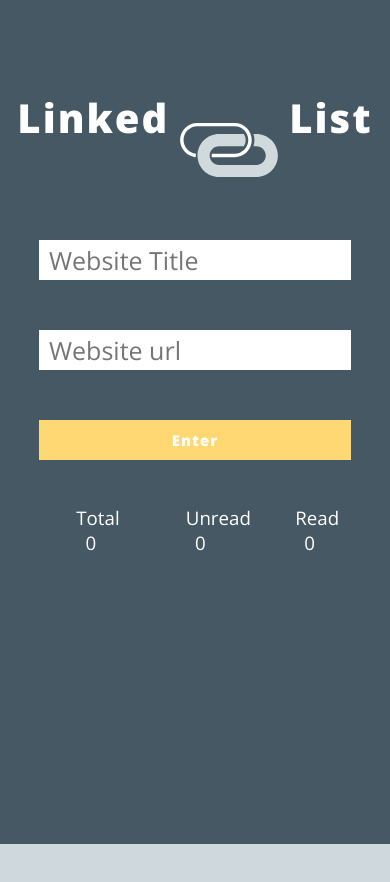
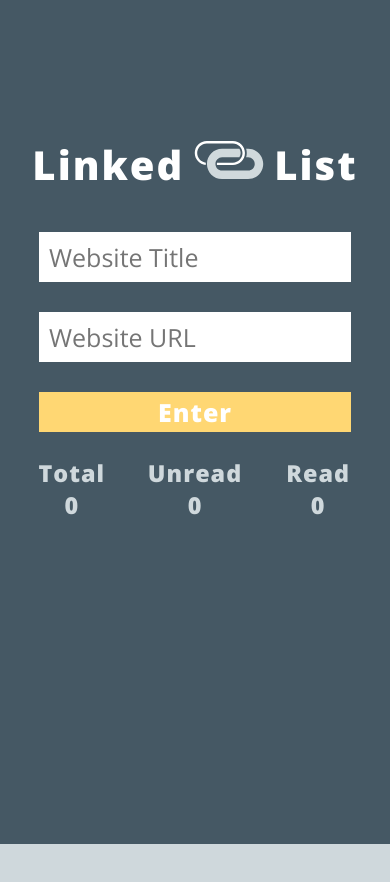
Before and after one commit to francylang/linked-list, a plain HTML site: page index.html in a window 390 px wide. Drawn offline with nearby package versions, Linux system fonts and the light colour scheme.

Commit message:
responsive and bookcount alignment

```diff
--- a/index.html
+++ b/index.html
@@ -11,30 +11,25 @@
   <body>
     <section class="leftside">
       <div class="leftmid">
-        <header>
-          <h1 id="linked">Linked</h1>
-          <img id="icon" src="linked-list-logo.svg">
-          <h1 id="list">List</h1>
+        <header role="banner">
+          <h1 id="linked">Linked<img id="icon" src="linked-list-logo.svg" alt="logo of 2 chain links">List</h1>
         </header>
-        <form>
-          <!--1st input field-->
-          <input class="input" id="website-title" type="text" name="website title" value="" placeholder="Website Title">
-          <!--2nd input field-->
-          <input class="input" id="website-url" type="url" name="website url" value="" placeholder="Website url">
-
-          <!--button for creating the bookmark and adding it to the page-->
+        <form role="form">
+          <input class="input" id="website-title" type="text" name="website title" value="" placeholder="Website Title" aria-required="true">
+          <input class="input" id="website-url" type="url" name="website url" value="" placeholder="Website URL" aria-required="true">
           <input id="enter-button" name="enter" type="submit" value="Enter" disabled>
         </form>
-        <h3 class="bookmarkqty"> Total<br> <span id="qty">0</span></h3>
-        <h3 class="bookmarkqty"> Unread<br> <span id="unreadqty">0</span></h3>
-        <h3 class="bookmarkqty"> Read<br> <span id="readqty">0</span></h3>
+      <div class="bookmarkqty">
+        <h3 class="book-count"> Total<br> <span id="qty">0</span></h3>
+        <h3 class="book-count"> Unread<br> <span id="unreadqty">0</span></h3>
+        <h3 class="book-count"> Read<br> <span id="readqty">0</span></h3>
+      </div>
       </div>
     </section>
-    <!--section for all the created bookmarks-->
     <section class="rightside">
-      <!-- <div class="filler-container">
-        <p class="filler-text">Your bookmark library is currently empty</p>
-      </div> -->
+      <!--section for all the created bookmarks-->
+
+      <!-- jQuery -->
     </section>
     <script src="script.js" charset="utf-8"></script>
   </body>
--- a/style.css
+++ b/style.css
@@ -4,9 +4,9 @@
   box-sizing: border-box;
   font-family: "Open Sans", sans-serif;
 }
+
 body {
   display: flex;
-  /*flex-direction: row;*/
 }
 
 header {
@@ -14,6 +14,12 @@ header {
   justify-content: center;
   margin-top: 50px;
 }
+
+section {
+  width: 50%;
+  height: 100vh;
+}
+
 h1 {
   display: inline-block;
   margin-top: 0;
@@ -21,77 +27,39 @@ h1 {
   color: #FFFFFF;
   font-size: 80px;
   letter-spacing: 2px;
-  /*margin-right: 20px;
-  margin-left: 20px;*/
+  text-align: center;
+  margin-right: 10px;
+  margin-left: 10px;
 }
 
-section {
-  width: 50%;
-  height: 100vh;
-  /*display: flex;
-  flex-direction: row;*/
-}
 
 .leftside {
   justify-content: center;
   background-color: #455864;
   padding-top: 40px;
-  /*display: flex;
-  flex-direction: row;*/
 }
+
 .rightside {
   align-items: center;
   height: 100vh;
   padding: 0px;
   background-color: #CFD8DC;
   overflow-y: scroll;
-
-  /*overflow-y: scroll;*/
-  /*display: flex;*/
-
 }
 
-/*this would display that the bookmark area is empty*/
-.filler-text {
-  font-size: 50px;
-  color: #455864;
-  text-align: center;
-}
-
-.filler-container {
-}
-
-/*.leftmid{
+.rightmid {
   display: flex;
   flex-direction: column;
-  position: fixed;
-
-}*/
-
-/*.leftmid{
-  position: fixed;
-}*/
-
-.rightmid{
-  display: flex;
-  flex-direction: column;
-  /*overflow-y: scroll;*/
 }
 
 
-#linked {
-  margin-right: 10px;
-}
-
-#list {
-  margin-left: 10px;
-}
 
 #icon {
   width: 100px;
   height: 100px;
-  padding-top: 20px;
+  padding-top: 40px;
 }
+
 .input {
   display: block;
   width: 80%;
@@ -118,14 +86,16 @@ section {
   outline: none;
   color: #FFFFFF;
   background-color: #FFD773;
-  font-size: 15px;
+  font-size: 25px;
   font-weight: 800;
   text-align: center;
   letter-spacing: 1px;
 }
+
 #enter-button:hover {
   background-color: #FFD773;
 }
+
 #enter-button {
   background-color: #FFC107;
   color: #FFFFFF;
@@ -135,37 +105,55 @@ section {
   margin: 25px auto;
   border: none;
   outline: none;
-  font-size: 15px;
+  font-size: 25px;
+  font-weight: 800;
   text-align: center;
   letter-spacing: 1px;
 }
 
-h3{
+.bookmarkqty {
+  display: flex;
   text-align: center;
+  color: #CFD8DC;
+  font-size: 20px;
+  letter-spacing: 1px;
+  font-weight: 400;
+  width: 100%;
+  display: inline-block;
+  height: 40px;
 }
 
-.bookmarkqty{
-  color: #FFFFFF;
-  font-weight: 400;
+.book-count {
+  width: 30%;
   display: inline-block;
-  width: 10%;
-  height: 40px;
-  margin: 20px auto;
-  margin-left: 17%;
-  padding-left: 10px;
 }
 
-/*CHANGED*/
 .bookmarkbox {
-  /*height: 100vh;*/
   height: 22%;
   min-height: 20%;
   width: 92%;
-  margin-top: 4%;
+  margin-top: 2.5%;
+  margin-bottom: 2.5%;
+  padding: 2% 1% 1% 1%;
   align-self: center;
-  /*text-align: center;*/
   border: 3px solid #607D8B;
   background-color: #FFFFFF;
+  white-space: nowrap;
+  overflow: hidden;
+  text-overflow: ellipsis;
+}
+
+.bookmarklinks {
+  font-size: 20px;
+  margin-left: 20px;
+  color: #607D8B;
+  text-decoration: underline;
+  text-decoration-color: #F2F4F4;
+}
+
+.bookmarklinks:hover {
+  text-decoration-color: #FFC107;
+  font-weight: 800;
 }
 
 #bookmark-line-title {
@@ -179,7 +167,7 @@ h3{
   font-weight: 300px;
 }
 
-#bookmark-line-url{
+#bookmark-line-url {
   display: block;
   color: #607D8B;
   margin-left: 20px;
@@ -192,19 +180,27 @@ hr {
   height: 2px;
   background: #CfD8DC;
   margin-top: 18px;
-  margin-left: 17px;
+  margin-left: 16px;
+
   border: none;
 }
+
 #hrOne {
   margin-top: 0;
   margin-bottom: 20px;
 }
+
+.button {
+  color: #455A64;
+}
+
 .button, .read-button, .delete-button {
   margin-left: 20px;
   font-size: 16px;
   font-weight: 30px;
   outline: none;
 }
+
 .read-button, .delete-button {
   display: inline-block;
   position: relative;
@@ -218,99 +214,91 @@ hr {
   margin-top: 10px;
   margin-bottom: 10px;
 }
+
 .delete-button {
   display: block;
   float: right;
   margin-right: 25px;
 }
+
 .read-button:hover {
   text-decoration-color: #FFC107;
   font-weight: 800;
 }
-.delete-button:hover{
+
+.delete-button:hover {
   text-decoration-color: #FFC107;
 }
 
-.bookmarklinks{
-  font-size: 20px;
-  margin-left: 20px;
-  color: #607D8B;
-  text-decoration: underline;
-  text-decoration-color: #F2F4F4;
-}
-.bookmarklinks:hover{
-  text-decoration-color: #FFC107;
-  font-weight: 800;
-}
-div.linkdiv{
-  max-height: 100px;
-  border-top: 1px solid #607D8B;
-  border-bottom: 1px solid #607D8B;
-  margin: auto;
-}
-
-.button{
-    color: #455A64;
-}
-.read{
+.read {
   background-color: #F2F4F4;
   color: #F05A28;
   text-decoration-color: none;
   font-weight: 800;
 }
-.readlink{
+
+.readlink {
   text-decoration-color: #CFD8DC;
   font-weight: 400;
 }
 
 
+/*MEDIA QUERIES*/
 
-  /*Media Queries*/
+/*@media screen and (max-width: 800px){
+  .leftside,
+  .rightside {
+    float: none;
+    width: 100%;
+    height: 50%;
+  }
+}*/
+@media screen and (max-width: 1400px) {
+  h1 {
+    font-size: 80px;
+  }
+  #icon {
+    height: 110px;
+    width: 110px;
+    padding: 30px 10px 0px 10px;
 
-
-/*320px
-480px
-600px
-768px
-900px
-1024px
-1200px*/
-
-
-@media screen and (max-width: 1200px) {
-    #linked,
-    #list {
-      font-size: 70px;
-    }
-    .icon {
-      height: 100px;
-      width: 100px;
   }
 }
 
-@media screen and (max-width: 1024px) {
-    #linked,
-    #list {
-      font-size: 60px;
+@media screen and (max-width: 1250px) {
+  h1 {
+    font-size: 70px;
   }
-    .icon {
-      height: 75px;
-      width: 75px;
+  #icon {
+    height: 95px;
+    width: 95px;
+    padding: 40px 10px 0px 10px;
   }
 }
 
-@media screen and (max-width: 900px) {
-    #linked,
-    #list {
-      font-size: 50px;
+@media screen and (max-width: 1146px) {
+  h1 {
+    font-size: 60px;
   }
-    .icon {
-      height: 50px;
-      width: 50px;
+  #icon {
+    height: 85px;
+    width: 85px;
+    padding: 30px 10px 0px 10px;
   }
 }
 
-@media screen and (max-width: 768px) {
+@media screen and (max-width: 916px) {
+  h1 {
+    font-size: 50px;
+  }
+  #icon {
+    height: 75px;
+    width: 75px;
+    padding: 30px 10px 0px 10px;
+  }
+}
+
+@media screen and (max-width: 764px) {
   body {
     flex-direction: column;
   }
@@ -319,43 +307,46 @@ div.linkdiv{
   }
   .rightside {
     width: 100%;
+    overflow: hidden;
   }
-    .input,
-    .enter-button {
-      height: 40px;
+  .input, .enter-button {
+    height: 50px;
     width: 80%;
+    margin: 30px auto;
   }
-    .icon {
-      height: 50px;
-      width: 50px;
+  #icon {
+    height: 100px;
+    width: 100px;
+    padding: 50px 10px 0px 10px;
   }
-      #linked,
-      #list {
-        font-size: 70px;
-      }
-
-  }
-
-  @media screen
-  and (max-width: 480px) {
-    #linked,
-    #list {
-      font-size: 40px;
-    }
-    .icon {
-      height: 30px;
-      width: 30px;
+  h1 {
+    font-size: 55px;
   }
 }
 
-  @media screen
-  and (max-width: 320px){
-    #linked,
-    #list {
+@media screen and (max-width: 450px) and (min-width:360px) {
+  h1 {
+    font-size: 40px;
+  }
+  #icon {
+    height: 90px;
+    width: 90px;
+    padding: 50px 10px 0px 10px;
+  }
+}
+
+@media screen and (max-width: 360px) and (min-width: 320px) {
+  #linked, #list {
     font-size: 30px;
   }
-    .icon {
-        height: 20px;
-        width: 20px;
+  #icon {
+    height: 80px;
+    width: 80px;
+    padding: 50px 10px 0px 10px;
   }
+  #bookmark-line-title {
+    font-size: 30px;
   }
+  #bookmark-line-url {
+    font-size: 20px;
+  }
```
Lines whose indentation alone changed are shown as unchanged.
